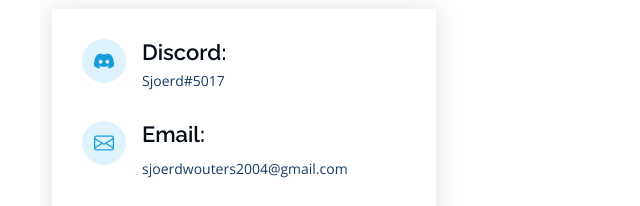
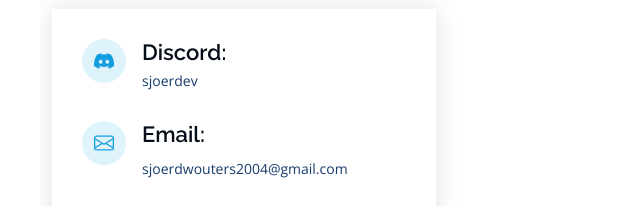
Before and after one commit to sjoerdev/portfolio, a plain HTML site: page index.html in a window 1280 px wide. Shown: the part 2623-2829 px from the top of the page, 260-900 px from the left. Drawn offline with nearby package versions, Linux system fonts and the light colour scheme.

Commit message:
Update index.html

```diff
--- a/index.html
+++ b/index.html
@@ -199,7 +199,7 @@
               <div class="phone">
                 <i class="bi bi-discord"></i>
                 <h4>Discord:</h4>
-                <p>Sjoerd#5017</p>
+                <p>sjoerdev</p>
               </div>
 
               <div class="email">
```
